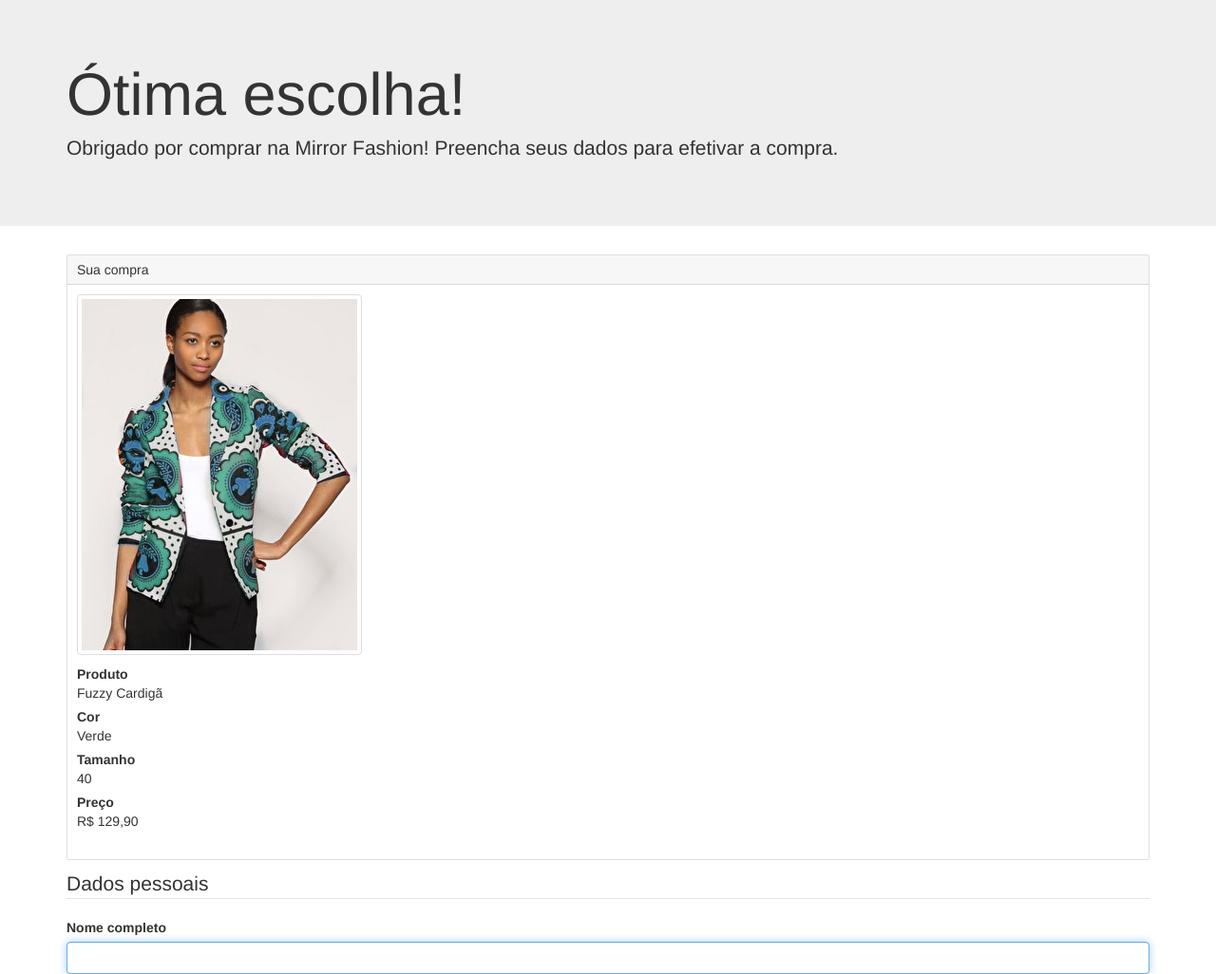
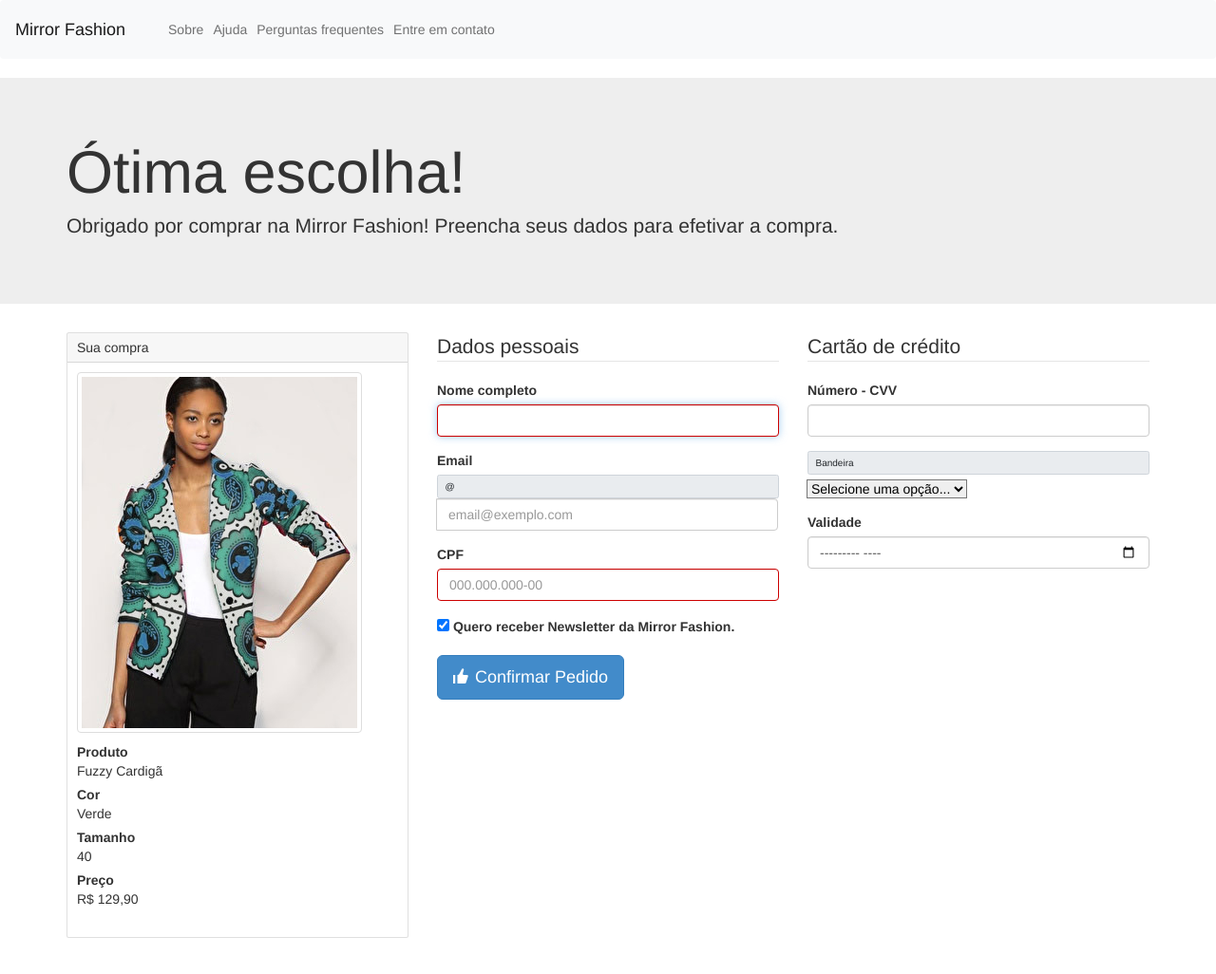
Before and after one commit to gabrielSR20/first-test, a plain HTML site: page mirrorfashion/checkout.html in a window 1280 px wide. Shown: the top 1026 px of the page at 95% size. After the commit the page ends 998 px from the top, so only its background shows below. Drawn offline with nearby package versions, Linux system fonts and the light colour scheme.

Commit message:
update: checkout.html

```diff
--- a/mirrorfashion/checkout.html
+++ b/mirrorfashion/checkout.html
@@ -9,9 +9,45 @@
         <link href="https://cdn.jsdelivr.net/npm/bootstrap@5.0.0-beta2/dist/css/bootstrap.min.css" rel="stylesheet" integrity="sha384-BmbxuPwQa2lc/FVzBcNJ7UAyJxM6wuqIj61tLrc4wSX0szH/Ev+nYRRuWlolflfl" crossorigin="anonymous">
         <link rel="stylesheet" href="css/bootstrap.css">
         <link rel="stylesheet" href="css/open-iconic-bootstrap.css">
+        <style>
+            .form-control:invalid {
+                border: 1px solid #cc0000;
+            }
+        </style>
     </head>
 
     <body>
+
+        <nav class="navbar navbar-expand-lg navbar-expand-md navbar-light bg-light fixed-top">
+
+            <button class="navbar-toggler" type="button"
+            data-toggle="collapse" data-target="#navbarToggleExternalContent">
+            <span class="navbar-toggler-icon"></span>
+        </button>
+
+            <a href="index.html" class="navbar-brand">Mirror Fashion</a>
+
+            <div class="collapse navbar-collapse" id="navbarToggleExternalContent">
+                <ul class="navbar-nav">
+                    <li class="nav-item active">
+                        <a href="sobre.html" class="nav-link">Sobre</a>
+                    </li>
+
+                    <li class="nav-item">
+                        <a href="#" class="nav-link">Ajuda</a>
+                    </li>
+
+                    <li class="nav-item">
+                        <a href="#" class="nav-link">Perguntas frequentes</a>
+                    </li>
+
+                    <li class="nav-item">
+                        <a href="#" class="nav-link">Entre em contato</a>
+                    </li>
+                </ul>
+            </div>
+
+        </nav>
 
         <div class="jumbotron jumbotron-fluid">
             <div class="container">
@@ -27,6 +63,9 @@
 
         <div class="container">
 
+            <div class="row">
+
+                <div class="col-md-4 col-xl-3">
                     <div class="card mb-3">
                         <div class="card-header">
                             Sua compra
@@ -53,24 +92,37 @@
                         </div>
 
                     </div>
+                </div>
 
-            <form>
-                <fieldset>
+                <form class="col-md-8 col-xl-9">
+
+                    <div class="row">
+                        <fieldset class="col-lg-6">
                             <legend>Dados pessoais</legend>
 
                             <div class="form-group">
                                 <label for="nome">Nome completo</label>
-                        <input type="text" class="form-control" id="nome" name="nome" autofocus>
+                                <input type="text" class="form-control" id="nome" name="nome"
+                                autofocus required>
                             </div>
 
                             <div class="form-group">
                                 <label for="email">Email</label>
-                        <input type="email" class="form-control" id="email" name="email" placeholder="email@exemplo.com">
+
+                                <div class="input-group mb-3">
+                                    <div class="input-group-prepend">
+                                        <span class="input-group-text">@</span>
+                                    </div>
+                                    <input type="email" class="form-control" id="email" name="email"
+                                    placeholder="email@exemplo.com">
+                                </div>
+
                             </div>
 
                             <div class="form-group">
                                 <label for="cpf">CPF</label>
-                        <input type="text" class="form-control" id="cpf" name="cpf" placeholder="000.000.000-00">
+                                <input type="text" class="form-control" id="cpf" name="cpf"
+                                placeholder="000.000.000-00" required>
                             </div>
 
                             <div class="form-group custom-control custom-checkbox">
@@ -82,7 +134,7 @@
                             </div>
                         </fieldset>
 
-                <fieldset>
+                        <fieldset class="col-lg-6">
                             <legend>Cartão de crédito</legend>
 
                             <div class="form-group">
@@ -91,7 +143,11 @@
                             </div>
 
                             <div class="form-group">
-                        <label for="bandeira-cartao">Bandeira</label>
+                                <div class="input-group mb-3">
+                                    <div class="input-group-prepend">
+                                        <label class="input-group-text" for="bandeira-cartao">Bandeira</label>
+                                    </div>
+
                                     <select id="bandeira-cartao" class="custom-select">
                                         <option disabled selected>Selecione uma opção...</option>
                                         <option value="master">MasterCard</option>
@@ -99,12 +155,14 @@
                                         <option value="amex">American Express</option>
                                     </select>
                                 </div>
+                            </div>
 
                             <div class="form-group">
                                 <label for="validade-cartão">Validade</label>
                                 <input type="month" class="form-control" id="validade-cartao" name="validade-cartao">
                             </div>
                         </fieldset>
+                    </div>
 
                     <button type="submit" class="btn btn-primary btn-lg">
                         <span class="oi oi-thumb-up"></span>
@@ -114,6 +172,11 @@
                 </form>
 
             </div>
+        </div>
+
+        <script type="text/javascript" src="js/jquery.js"></script>
+        <script type="text/javascript" src="js/bootstrap.js"></script>
 
     </body>
 </html>
+<!-- 189 -->
```
Lines whose indentation alone changed are shown as unchanged.
